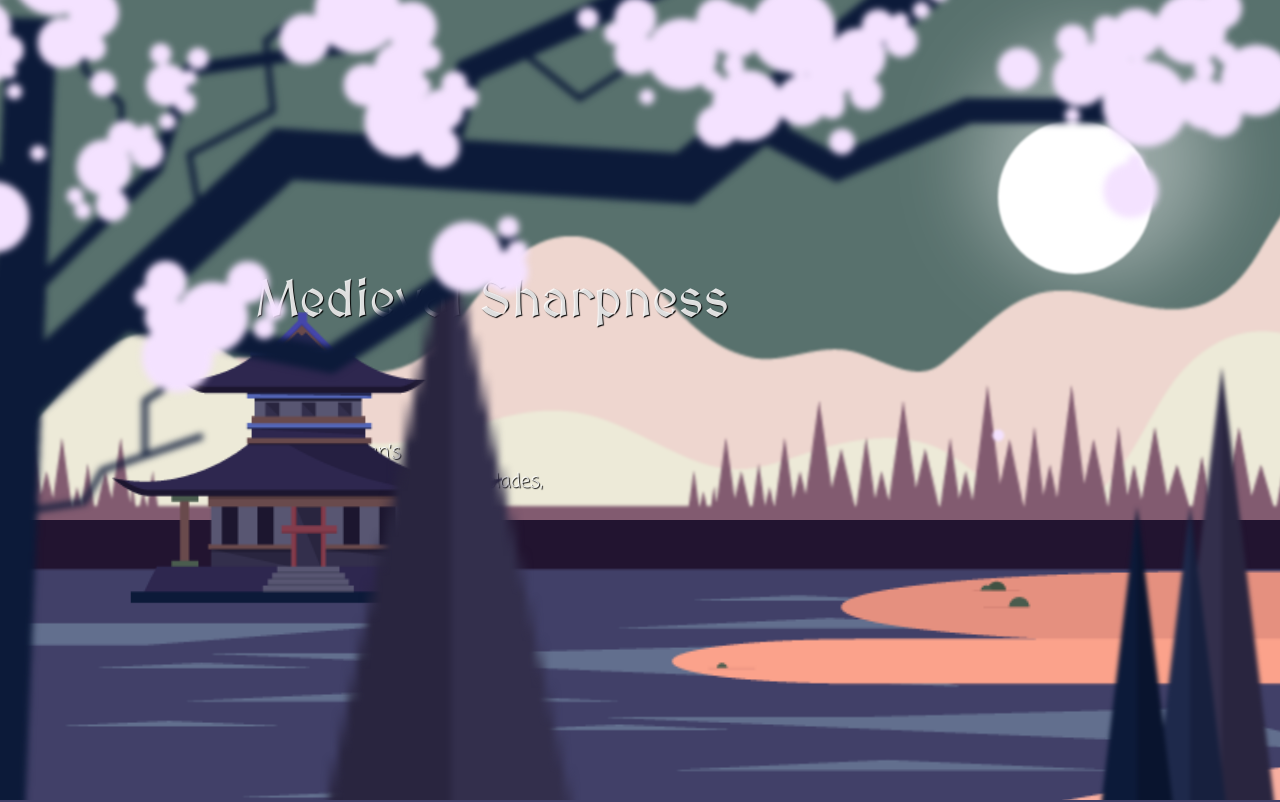
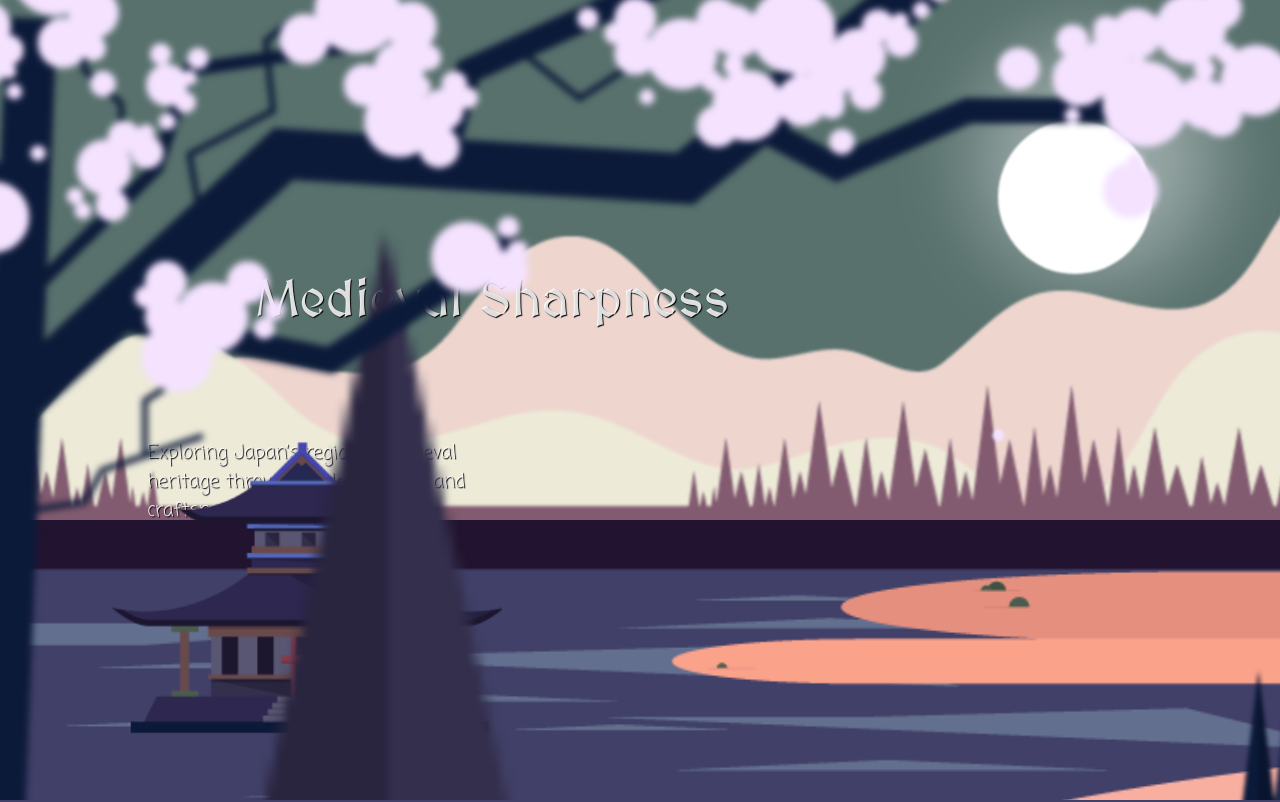
Before and after one commit to lostmart/medieval-sharpness, a React (Vite) app: page / in a window 1280 px wide. Shown: the top 802 px of the page. Built offline with nearby package versions, Linux system fonts and the light colour scheme.

Commit message:
new reflections

```diff
--- a/src/components/HeroComp.module.scss
+++ b/src/components/HeroComp.module.scss
@@ -46,6 +46,7 @@
 		z-index: 0;
 		top: calc(42% - 60px);
 		left: 20%;
+		text-align: end;
 		transform-style: preserve-3d;
 		text-shadow: 1px 1px 1px #000;
 		font-size: 52px;
@@ -56,12 +57,12 @@
 		position: absolute;
 		top: calc(60% - 60px);
 		text-shadow: 1px 1px 1px #000;
-		left: 18%;
+		left: 10%;
 		transform-style: preserve-3d;
 		z-index: 0;
 		font-size: 1.2em;
 		padding: 1em;
-		max-width: 340px;
+		max-width: 420px;
 		margin: auto;
 		width: 100%;
 	}
@@ -155,41 +156,41 @@
 
 	.house {
 		position: absolute;
-		top: calc(75% - 60px);
+		bottom: calc(15% - 60px);
 		left: -28%;
 		z-index: 1;
 		transform-style: preserve-3d;
-		max-width: 240px;
+		max-width: 280px;
 
 		@include mobile-small {
 			left: -10%;
-			top: calc(58% - 60px);
-			max-width: 250px;
+			bottom: calc(15% - 60px);
+			max-width: 290px;
 		}
 
 		@include mobile-medium {
 			left: 1dvw;
-			top: calc(58% - 60px);
+			bottom: calc(15% - 60px);
 			max-width: 320px;
 		}
 
 		@include mobile-large {
 			left: 1dvw;
-			top: calc(55% - 60px);
+			bottom: calc(15% - 60px);
 			max-width: 400px;
 		}
 
 		@include mobile-large-plus {
 			left: 8dvw;
-			top: calc(44% - 60px);
+			bottom: calc(15% - 60px);
 			width: 40%;
 		}
 	}
 
 	.nearMountainsLeft {
 		position: absolute;
-		left: 0;
-		bottom: calc(1px - 60px);
+		bottom: calc(1px - 10%);
+		left: calc(1px - 5%);
 		z-index: 1;
 		transform-style: preserve-3d;
 		filter: blur(2px);
@@ -212,18 +213,19 @@
 
 	.nearMountainsRight {
 		position: absolute;
-		bottom: calc(1px - 60px);
-		right: 0;
+		bottom: calc(1px - 10%);
+		right: calc(1px - 5%);
 		z-index: 1;
 		transform-style: preserve-3d;
 		filter: blur(2px);
+		width: 110px;
 	}
 
 	.tree {
 		position: absolute;
 		top: calc(10% - 110px);
 		z-index: 1;
-		left: calc(10% - 110px);
+		left: calc(0px - 23%);
 		transform-style: preserve-3d;
 		filter: blur(3px);
 
```
